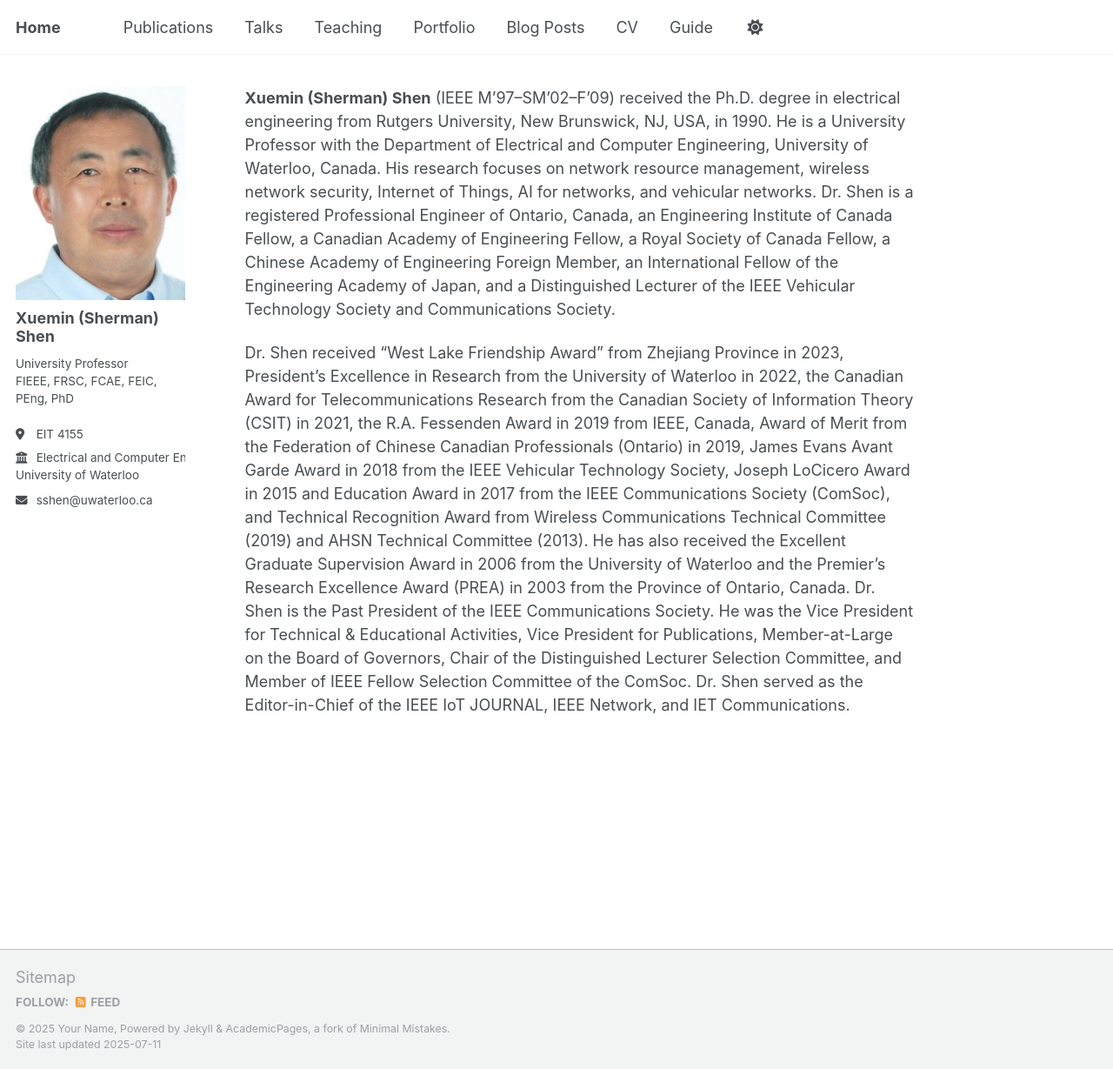
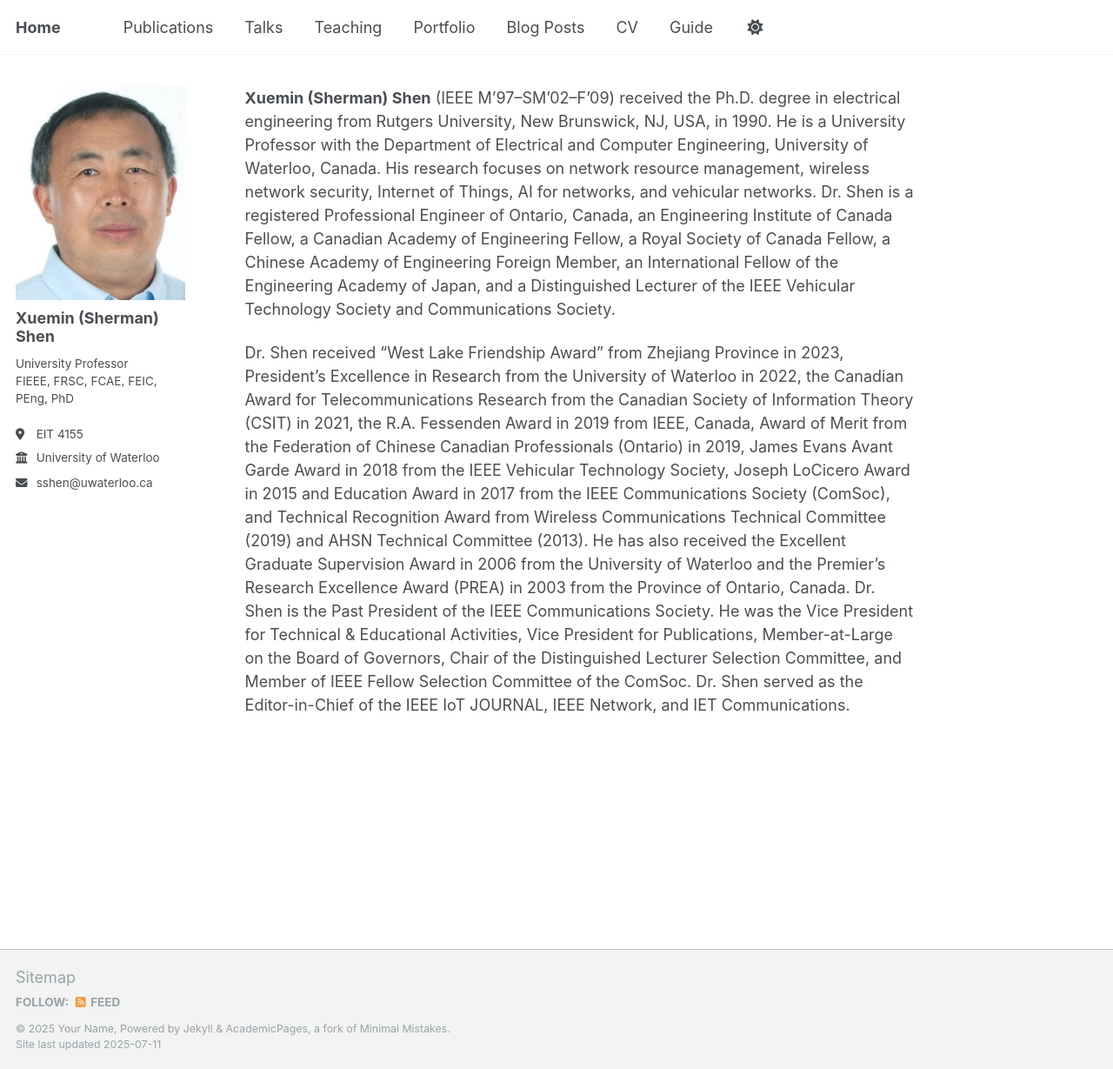
Before and after one commit to m64he/sshen, a Jekyll site: the page built from _pages/about.md, in a window 1280 px wide and 1229 px high. Shown: the whole window at 87% size. Built offline with Jekyll 4.4.1, drawn with Linux system fonts in a browser that asks for light colours; a script that is not in the unit is left out; some of the changed lines change nothing that is shown.

Commit message:
Update _config.yml

```diff
--- a/_config.yml
+++ b/_config.yml
@@ -26,7 +26,8 @@ author:
   name             : "Xuemin (Sherman) Shen"
   pronouns         : # example: "she/her"
   bio              : "University Professor<br>FIEEE, FRSC, FCAE, FEIC, PEng, PhD"
-  employer         : "Electrical and Computer Engineering<br>University of Waterloo"
+  department       : "Electrical and Computer Engineering"
+  employer         : "University of Waterloo"
   location         : "EIT 4155"
   uri              : # URL
   email            : "sshen@uwaterloo.ca"
```
